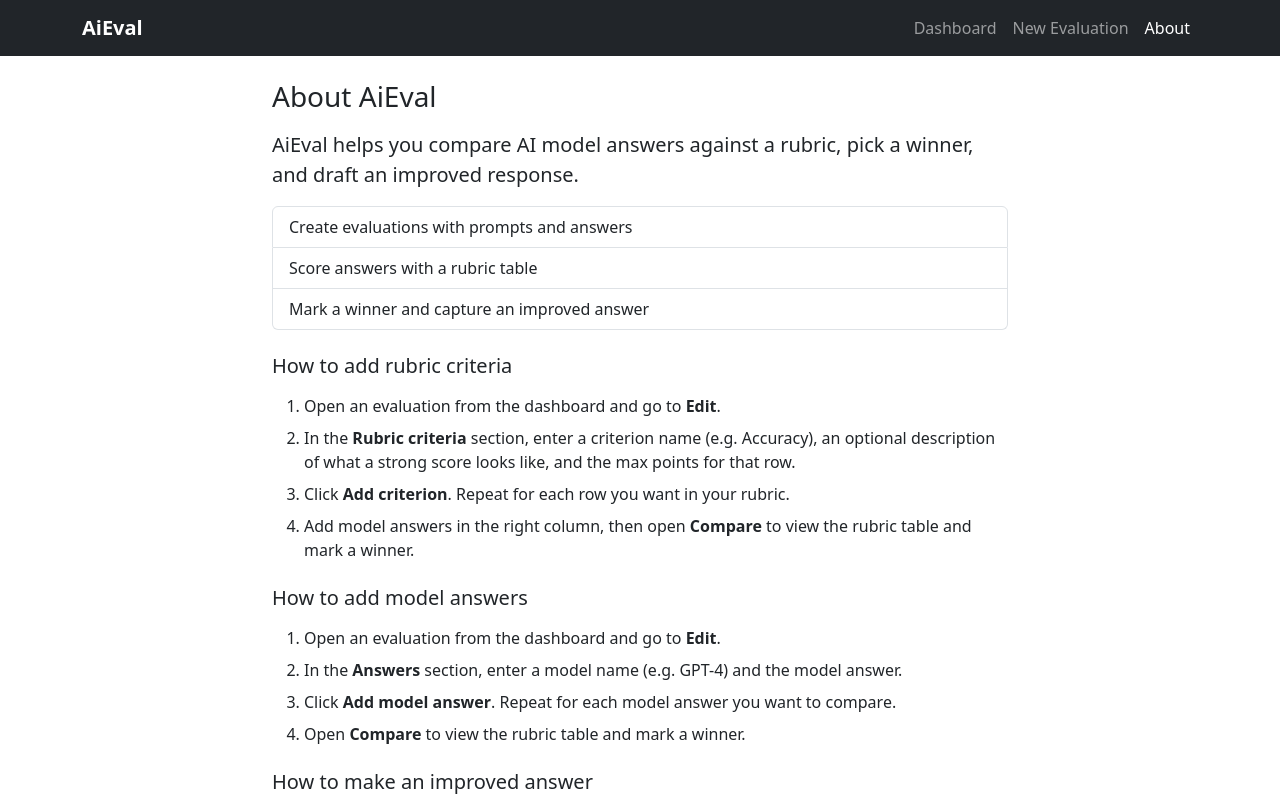
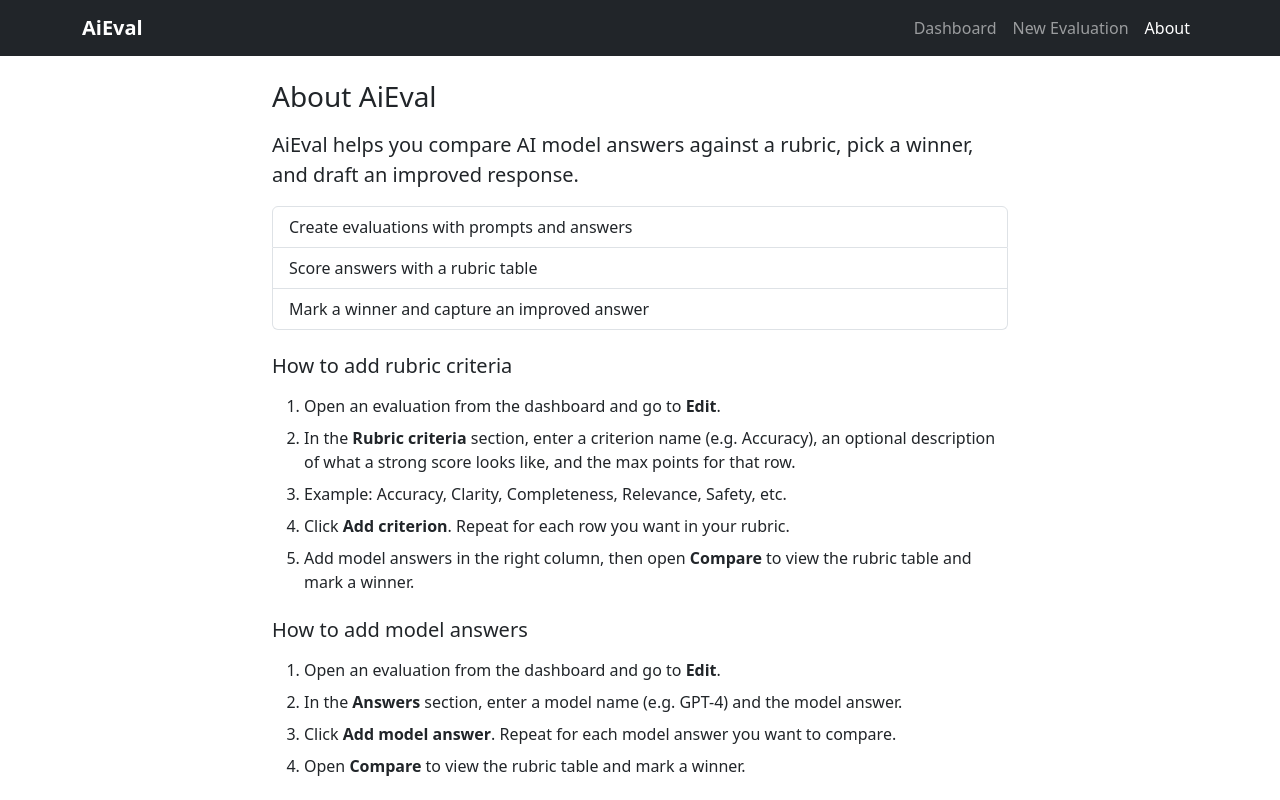
Before and after one commit to wxvz/AiEval, an Angular app: page /about in a window 1280 px wide. Shown: the top 800 px of the page. Built offline with nearby package versions, Linux system fonts and the light colour scheme.

Commit message:
Added example criteria to the about page to enhance user understanding of rubric creation. This provides additional context for users when entering evaluation criteria.

```diff
--- a/src/app/pages/about-page/about-page.html
+++ b/src/app/pages/about-page/about-page.html
@@ -17,6 +17,7 @@
         In the <strong>Rubric criteria</strong> section, enter a criterion name (e.g. Accuracy), an optional description of
         what a strong score looks like, and the max points for that row.
       </li>
+      <li class="mb-2"> Example: Accuracy, Clarity, Completeness, Relevance, Safety, etc.</li>
       <li class="mb-2">Click <strong>Add criterion</strong>. Repeat for each row you want in your rubric.</li>
       <li class="mb-2">
         Add model answers in the right column, then open <strong>Compare</strong> to view the rubric table and mark a
```
